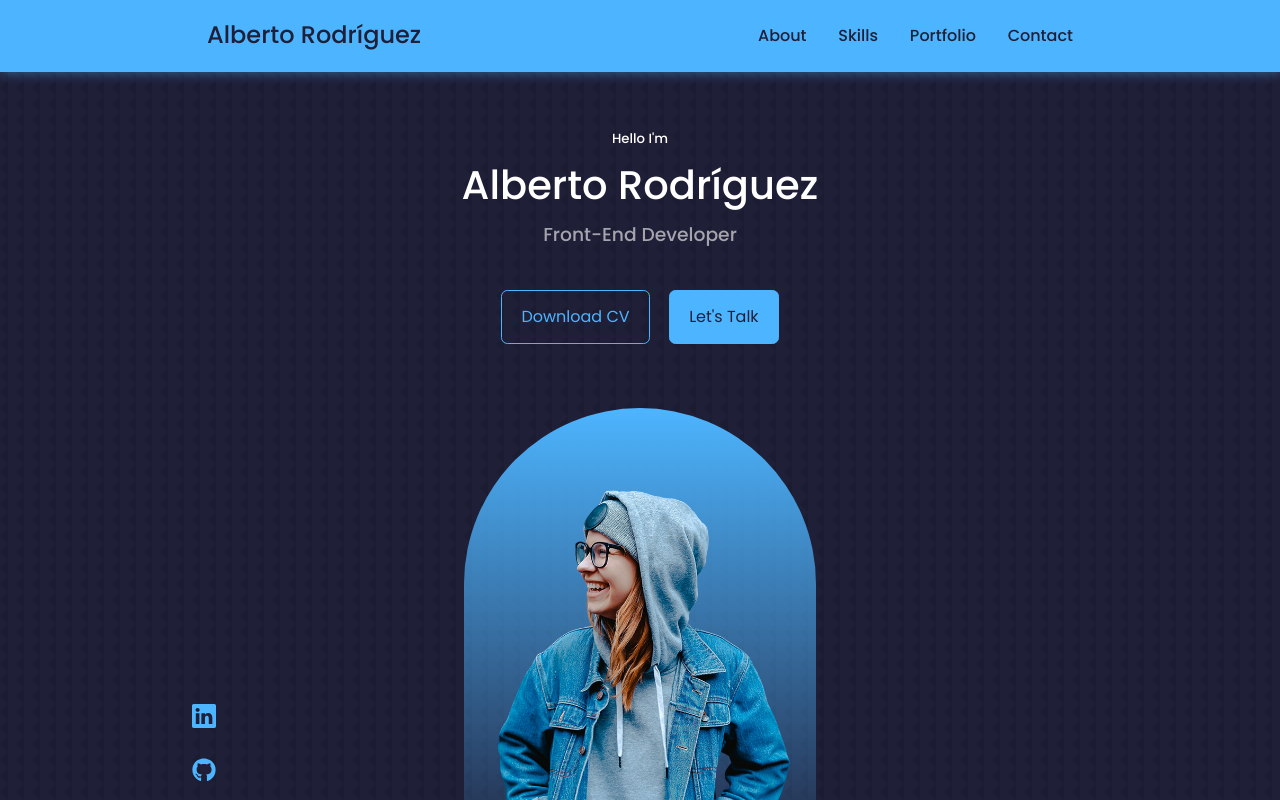
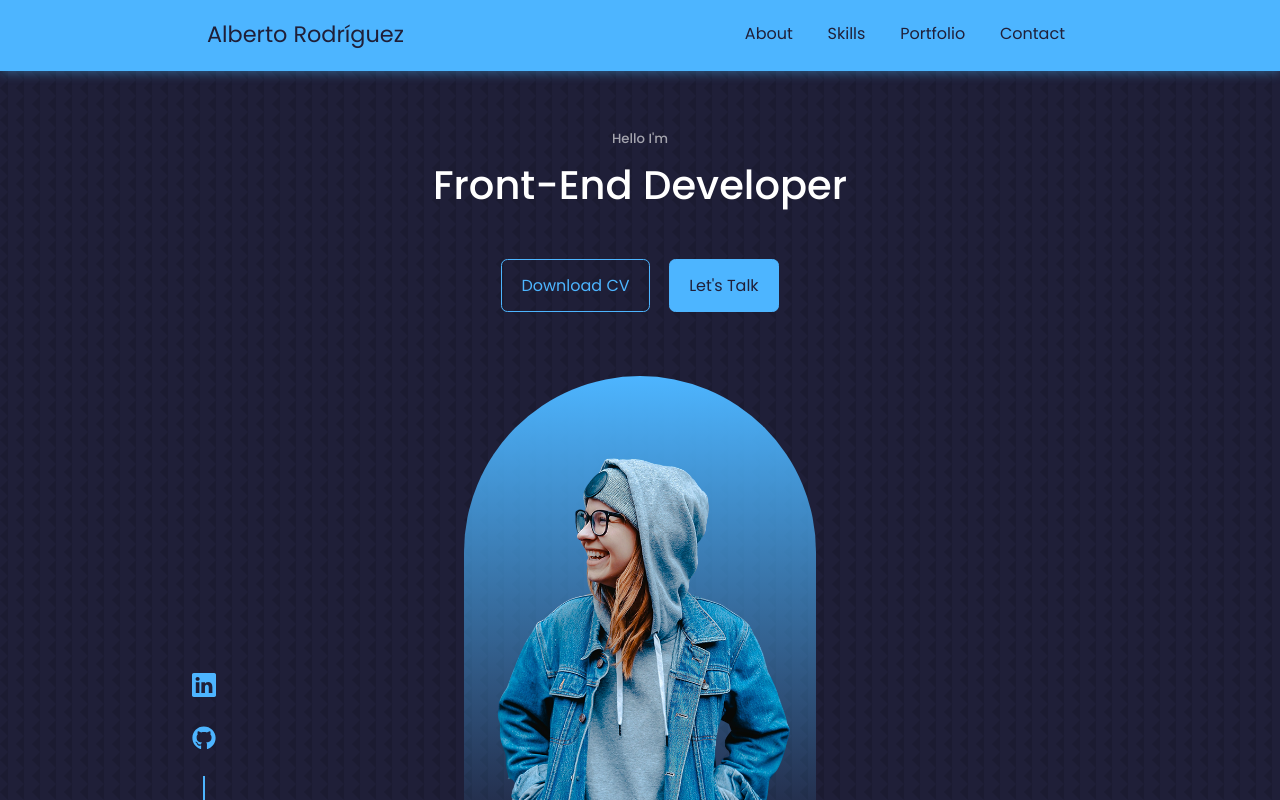
Before and after one commit to albertorg/Portfolio, a React (Create React App) app: page / in a window 1280 px wide. Shown: the top 800 px of the page. Built offline with nearby package versions, Linux system fonts and the light colour scheme.

Commit message:
header fixed

```diff
--- a/src/components/about/About.js
+++ b/src/components/about/About.js
@@ -1,6 +1,6 @@
 import React from 'react'
 import './about.css'
-// import ME from "../../assets/me-about.jpg";
+import ME from "../../assets/me-about.jpg";
 import { FaAward } from 'react-icons/fa'
 import { FiUsers } from 'react-icons/fi'
 import { VscFolderLibrary } from 'react-icons/vsc'
@@ -14,7 +14,7 @@ export const About = () => {
       <div className='container about_container '>
         <div className='about_me'>
           <div className='about_me-image'>
-            {/* <img src={ ME } alt=" Alberto Rodriguez"/> */}
+            <img src={ ME } alt=" Alberto Rodriguez"/>
           </div>
         </div>
 
--- a/src/components/header/Header.js
+++ b/src/components/header/Header.js
@@ -9,8 +9,7 @@ export const Header = () => {
     <header>
       <div id='header' className='container header_container'>
         <h5>Hello I'm</h5>
-        <h1>Alberto Rodríguez</h1>
-        <h3 className='text-ligth'>Front-End Developer</h3>
+        <h1>Front-End Developer</h1>
         <CTA />
         <HeaderSocials />
 
--- a/src/components/header/header.css
+++ b/src/components/header/header.css
@@ -8,6 +8,10 @@ header {
     text-align: center;
     height: 100%;
     position: relative;
+}
+
+.header_container > h5 {
+    color: var(--color-light);
 }
 
 /* ============= CTA ========== */
--- a/src/components/nav/nav.css
+++ b/src/components/nav/nav.css
@@ -5,6 +5,7 @@
     position: fixed;
     width: 100%;
     z-index: 1;
+    height: 70.8px;
 }
 
 .nav_container {
@@ -16,7 +17,6 @@
 
 .nav_container a {
     color: var(--color-bg);
-    font-weight: 500;
 }
 
 .logo_container {
@@ -27,9 +27,7 @@
 
 .logo_container > a {
     color: var(--color-bg);
-    font-size: 1.5rem;
-    font-weight: 500;
-
+    font-size: 1.4rem;
     display: inline-block;
 }
 
@@ -55,7 +53,7 @@
 }
 
 .menu_container {
-    flex-grow: 0.2;
+    flex-grow: 0.1;
 }
 
 .menu_container ul {
@@ -64,10 +62,21 @@
     flex-wrap: wrap;
     justify-content: space-between;
     font-size: 1rem;
+
 }
 
 .menu_container ul > li {
-    margin-left: 10px;
+    margin-left: 8px;
+    padding: 5px 8px 5px 8px;
+    transition: var(--trasition);
+}
+
+.navigation ul li:hover {
+    background: #40406e;
+}
+
+.navigation ul li a:hover {
+    color: var(--color-white);
 }
 
 /* ============ Media queries (Medium devices) =============== */
@@ -94,7 +103,6 @@
       top: 72px;
       right: 0;
       width: 100%;
-      /* border-top: 2px solid var(--color-bg); */
       padding: 10px 0 10px 0;
       box-shadow: 0px 0px 5px var(--color-bg-variant) ;
   }
@@ -102,11 +110,11 @@
   .mobilNavigation ul li {
       padding: 5px 0 5px 10%;
       margin-left: 0px;
-      /* padding-left: 10%; */
   }
 
   .mobilNavigation ul li:hover {
       border-bottom: 1px solid black;
       border-top: 1px solid black;
+
   }
 }
```
